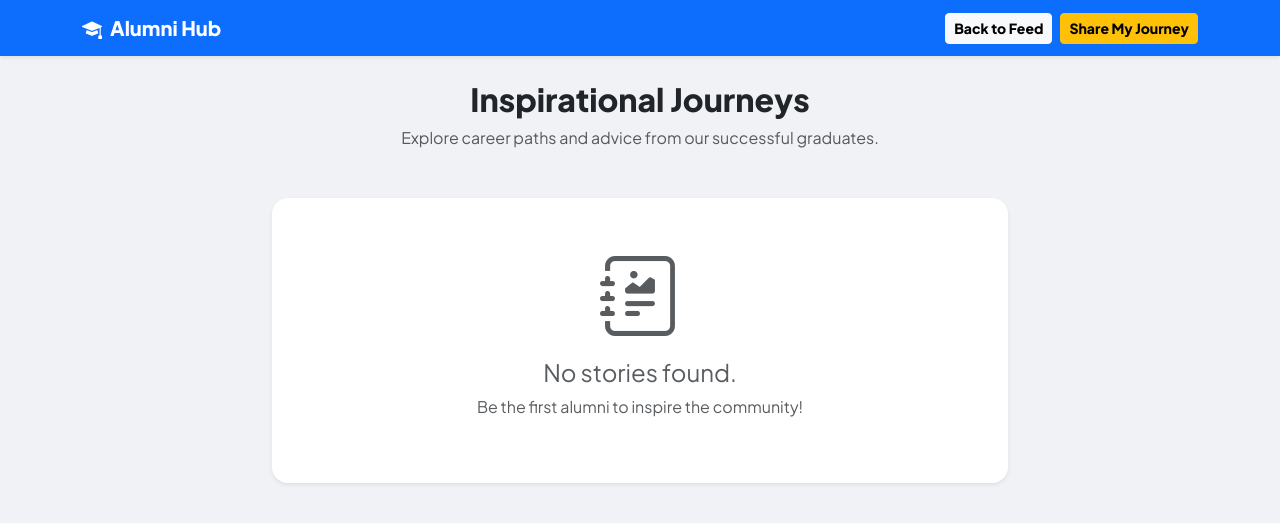
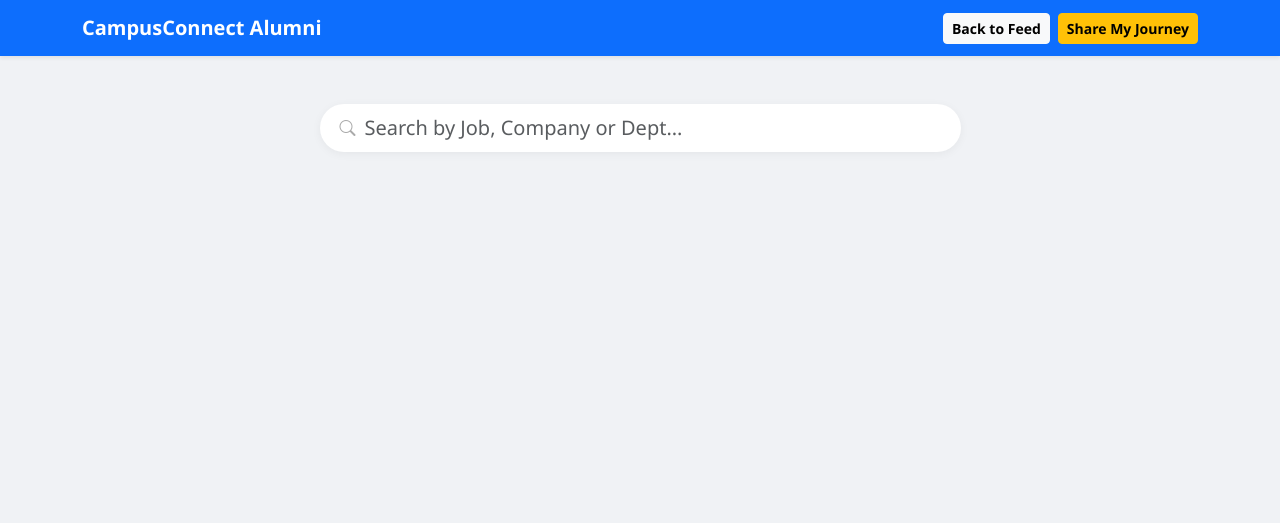
Before and after one commit to Masum8823/campus_connect, a PHP site: page /alumni/index.php in a window 1280 px wide. Shown: the top 523 px of the page. Run offline with PHP 8.4, Linux system fonts and the light colour scheme; the visitor is signed in with stand-in values (Sample User, id 1); data that the repository does not hold is empty.

Commit message:
Feat: Implement student engagement meter and career path search for Alumni module

```diff
--- a/alumni/index.php
+++ b/alumni/index.php
@@ -10,12 +10,18 @@ if(!isset($_SESSION['user_id'])){
 $current_user_id = $_SESSION['user_id'];
 $user_role = $_SESSION['role'];
 
-// Fetch all alumni journeys from database
-$query = "SELECT alumni_stories.*, users.full_name, users.profile_pic, users.dept
+$search = $_GET['search'] ?? '';
+$sql = "SELECT alumni_stories.*, users.full_name, users.profile_pic, users.dept
         FROM alumni_stories
-          JOIN users ON alumni_stories.user_id = users.id
-          ORDER BY created_at DESC";
-$stories = mysqli_query($conn, $query);
+        JOIN users ON alumni_stories.user_id = users.id WHERE 1=1";
+
+if($search){
+    $safe_search = mysqli_real_escape_string($conn, $search);
+    $sql .= " AND (current_job_title LIKE '%$safe_search%' OR company_name LIKE '%$safe_search%' OR users.dept LIKE '%$safe_search%')";
+}
+
+$sql .= " ORDER BY created_at DESC";
+$stories = mysqli_query($conn, $sql);
 ?>
 
 <!DOCTYPE html>
@@ -25,28 +31,22 @@ $stories = mysqli_query($conn, $query);
     <title>Alumni Hub - CampusConnect</title>
     <link href="https://cdn.jsdelivr.net/npm/bootstrap@5.3.0/dist/css/bootstrap.min.css" rel="stylesheet">
     <link rel="stylesheet" href="https://cdn.jsdelivr.net/npm/bootstrap-icons@1.11.0/font/bootstrap-icons.css">
-    <link href="https://fonts.googleapis.com/css2?family=Plus+Jakarta+Sans:wght@400;600;800&display=swap" rel="stylesheet">
     <style>
-        body { background-color: #f0f2f5; font-family: 'Plus Jakarta Sans', sans-serif; padding-top: 80px; }
-        .journey-card { border-radius: 20px; border: none; transition: 0.3s; background: white; overflow: hidden; }
-        .journey-card:hover { transform: translateY(-5px); box-shadow: 0 15px 30px rgba(0,0,0,0.1); }
-        .alumni-badge { font-size: 10px; background: #6f42c1; color: white; padding: 3px 10px; border-radius: 50px; font-weight: bold; }
-        .quote-icon { font-size: 40px; color: #e9ecef; position: absolute; top: 20px; right: 30px; }
-        .insight-box { font-size: 13px; line-height: 1.5; }
-        .navbar { background: #0d6efd !important; }
+        body { background-color: #f0f2f5; padding-top: 80px; font-family: 'Segoe UI', Tahoma, sans-serif; }
+        .journey-card { border-radius: 20px; border: none; transition: 0.3s; background: white; }
+        .journey-card:hover { transform: translateY(-5px); box-shadow: 0 10px 30px rgba(0,0,0,0.1); }
+        .search-box { border-radius: 30px; padding-left: 45px; border: none; box-shadow: 0 2px 10px rgba(0,0,0,0.05); }
+        .search-icon { position: absolute; left: 20px; top: 12px; color: #aaa; }
+        .inspired-btn { border-radius: 50px; font-weight: bold; transition: 0.3s; }
     </style>
 </head>
 <body>
 
-    <!-- Top Navbar -->
-    <nav class="navbar navbar-expand-lg navbar-dark fixed-top shadow-sm">
+    <nav class="navbar navbar-expand-lg navbar-dark bg-primary fixed-top shadow-sm">
         <div class="container">
-            <a class="navbar-brand fw-bold" href="../user/dashboard.php">
-                <i class="bi bi-mortarboard-fill me-2"></i>Alumni Hub
-            </a>
-            <div class="ms-auto d-flex">
+            <a class="navbar-brand fw-bold" href="../user/dashboard.php">CampusConnect Alumni</a>
+            <div class="d-flex">
                 <a href="../user/dashboard.php" class="btn btn-light btn-sm fw-bold me-2">Back to Feed</a>
-                <!-- Show "Share Journey" button only for Alumni or Admin -->
                 <?php if($user_role == 'alumni' || $user_role == 'admin'): ?>
                     <a href="share_journey.php" class="btn btn-warning btn-sm fw-bold">Share My Journey</a>
                 <?php endif; ?>
@@ -54,75 +54,52 @@ $stories = mysqli_query($conn, $query);
         </div>
     </nav>
 
-    <div class="container">
-        <div class="text-center mb-5">
-            <h2 class="fw-bold text-dark mb-2">Inspirational Journeys</h2>
-            <p class="text-muted">Explore career paths and advice from our successful graduates.</p>
+    <div class="container mt-4">
+        <!-- Search Section -->
+        <div class="row justify-content-center mb-5">
+            <div class="col-md-7">
+                <form method="GET" class="position-relative">
+                    <i class="bi bi-search search-icon"></i>
+                    <input type="text" name="search" class="form-control form-control-lg search-box" placeholder="Search by Job, Company or Dept..." value="<?php echo $search; ?>">
+                </form>
+            </div>
         </div>
 
         <div class="row justify-content-center">
             <div class="col-md-9 col-lg-8">
-                <?php if(mysqli_num_rows($stories) > 0): ?>
-                    <?php while($row = mysqli_fetch_assoc($stories)): ?>
-                        <div class="card journey-card mb-4 shadow-sm position-relative">
-                            <i class="bi bi-quote quote-icon"></i>
+                <?php while($row = mysqli_fetch_assoc($stories)):
+                    $sid = $row['id'];
+                    $count_res = mysqli_fetch_assoc(mysqli_query($conn, "SELECT COUNT(*) as total FROM alumni_inspired WHERE story_id='$sid'"));
+                    $total_inspired = $count_res['total'];
+                    $is_inspired = mysqli_num_rows(mysqli_query($conn, "SELECT * FROM alumni_inspired WHERE story_id='$sid' AND user_id='$current_user_id'")) > 0;
+                ?>
+                    <div class="card journey-card mb-4 shadow-sm">
                         <div class="card-body p-4 p-lg-5">
-                                <!-- Alumni Profile Header -->
                             <div class="d-flex align-items-center mb-4">
-                                    <?php $img = ($row['profile_pic'] != 'default.png') ? "../" . $row['profile_pic'] : "https://ui-avatars.com/api/?name=".urlencode($row['full_name'])."&background=random"; ?>
-                                    <img src="<?php echo $img; ?>" class="rounded-circle me-3 border border-3 border-light shadow-sm" width="70" height="70" style="object-fit: cover;">
+                                <?php $img = ($row['profile_pic'] != 'default.png') ? "../" . $row['profile_pic'] : "https://ui-avatars.com/api/?name=".urlencode($row['full_name']); ?>
+                                <img src="<?php echo $img; ?>" class="rounded-circle me-3 border border-3 border-light shadow-sm" width="65" height="65" style="object-fit: cover;">
                                 <div>
-                                        <h5 class="mb-0 fw-bold"><?php echo $row['full_name']; ?> <span class="alumni-badge ms-1 text-uppercase">ALUMNI</span></h5>
-                                        <p class="text-primary mb-0 fw-semibold" style="font-size: 14px;"><?php echo $row['current_job_title']; ?> at <?php echo $row['company_name']; ?></p>
+                                    <h5 class="mb-0 fw-bold"><?php echo $row['full_name']; ?></h5>
+                                    <p class="text-primary mb-0 fw-semibold" style="font-size: 14px;"><?php echo $row['current_job_title']; ?> @ <?php echo $row['company_name']; ?></p>
                                     <small class="text-muted"><?php echo $row['dept']; ?> Graduate</small>
                                 </div>
                             </div>
 
-                                <!-- The Story -->
-                                <div class="story-content mb-4">
-                                    <p class="text-dark" style="font-size: 16px; line-height: 1.8;">
-                                        <?php echo nl2br(substr($row['journey_story'], 0, 350)); ?>...
-                                    </p>
-                                </div>
+                            <p class="text-dark mb-4" style="font-size: 15px; line-height: 1.7;"><?php echo nl2br(substr($row['journey_story'], 0, 300)); ?>...</p>
 
-                                <!-- Two-Column Highlights -->
-                                <div class="row g-3 mb-4">
-                                    <div class="col-md-6">
-                                        <div class="p-3 bg-danger bg-opacity-10 rounded-4 border-start border-danger border-4 h-100">
-                                            <h6 class="fw-bold text-danger small mb-2"><i class="bi bi-exclamation-triangle-fill"></i> BIGGEST MISTAKE</h6>
-                                            <p class="insight-box text-dark mb-0"><?php echo $row['biggest_mistake']; ?></p>
-                                        </div>
-                                    </div>
-                                    <div class="col-md-6">
-                                        <div class="p-3 bg-success bg-opacity-10 rounded-4 border-start border-success border-4 h-100">
-                                            <h6 class="fw-bold text-success small mb-2"><i class="bi bi-lightbulb-fill"></i> ADVICE TO JUNIORS</h6>
-                                            <p class="insight-box text-dark mb-0"><?php echo $row['advice_to_juniors']; ?></p>
-                                        </div>
-                                    </div>
-                                </div>
+                            <div class="d-flex justify-content-between align-items-center pt-3 border-top">
+                                <!-- Inspired Toggle Button -->
+                                <a href="toggle_inspire.php?id=<?php echo $sid; ?>" class="btn btn-sm <?php echo $is_inspired ? 'btn-danger' : 'btn-outline-danger'; ?> inspired-btn px-3">
+                                    <i class="bi <?php echo $is_inspired ? 'bi-heart-fill' : 'bi-heart'; ?>"></i> Inspired (<?php echo $total_inspired; ?>)
+                                </a>
 
-                                <!-- Footer Info -->
-                                <div class="d-flex justify-content-between align-items-center pt-3 border-top">
-                                    <div class="small">
-                                        <span class="text-muted">Tech Stack:</span>
-                                        <span class="badge bg-light text-primary border ms-1"><?php echo $row['skills_used']; ?></span>
-                                    </div>
-                                    <a href="view_journey.php?id=<?php echo $row['id']; ?>" class="btn btn-outline-primary btn-sm rounded-pill px-4 fw-bold shadow-sm">View Full Roadmap →</a>
+                                <a href="view_journey.php?id=<?php echo $sid; ?>" class="btn btn-outline-primary btn-sm rounded-pill px-4 fw-bold">Read Full Roadmap →</a>
                             </div>
                         </div>
                     </div>
                 <?php endwhile; ?>
-                <?php else: ?>
-                    <div class="text-center py-5 bg-white rounded-4 shadow-sm">
-                        <i class="bi bi-journal-richtext display-1 text-muted"></i>
-                        <h4 class="mt-3 text-muted">No stories found.</h4>
-                        <p class="text-muted">Be the first alumni to inspire the community!</p>
-                    </div>
-                <?php endif; ?>
             </div>
         </div>
     </div>
-
-    <script src="https://cdn.jsdelivr.net/npm/bootstrap@5.3.0/dist/js/bootstrap.bundle.min.js"></script>
 </body>
 </html>
```
Also changed, not shown: alumni/toggle_inspire.php (added, +23 -0 lines), database.sql (+13 -0 lines). Lines whose indentation alone changed are shown as unchanged.
